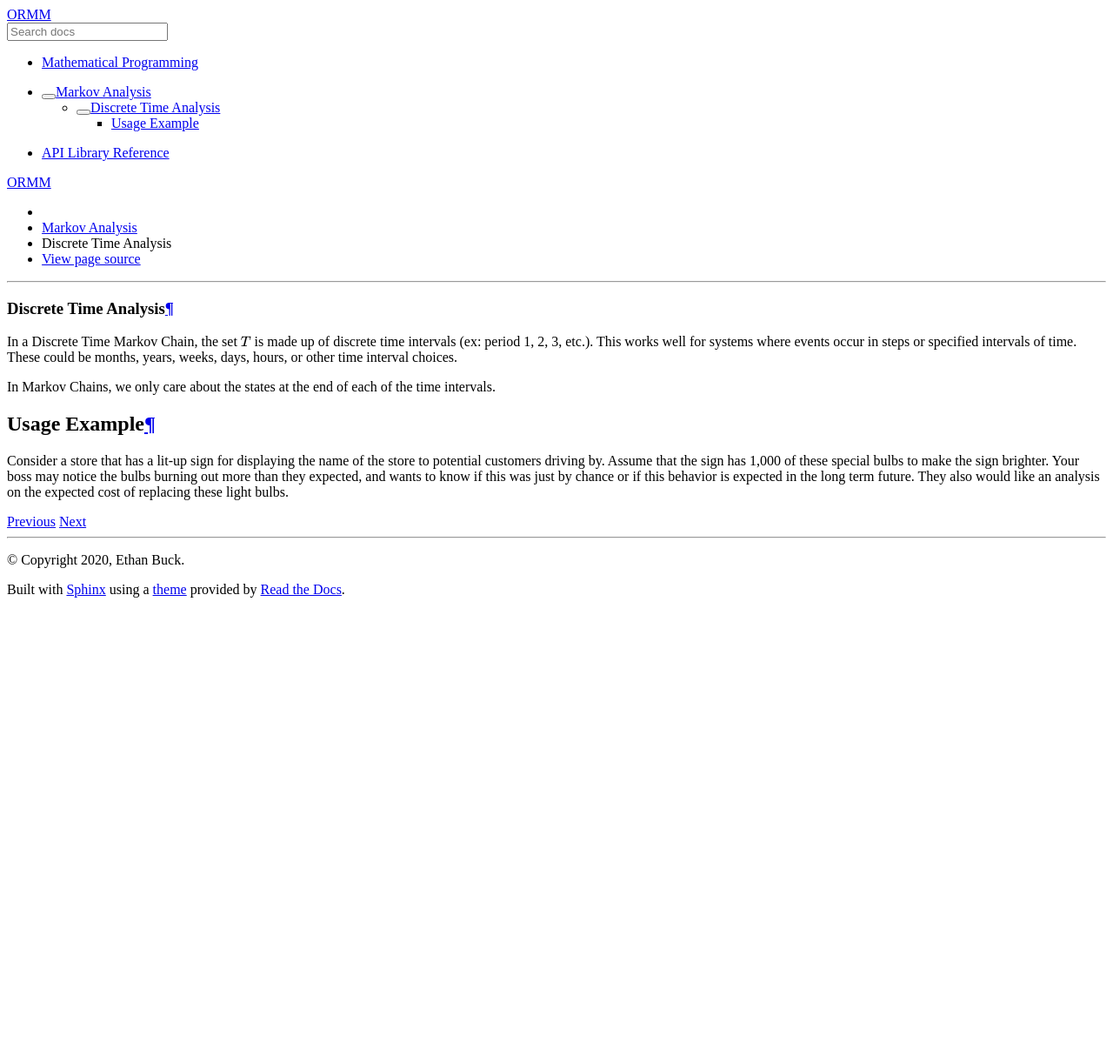
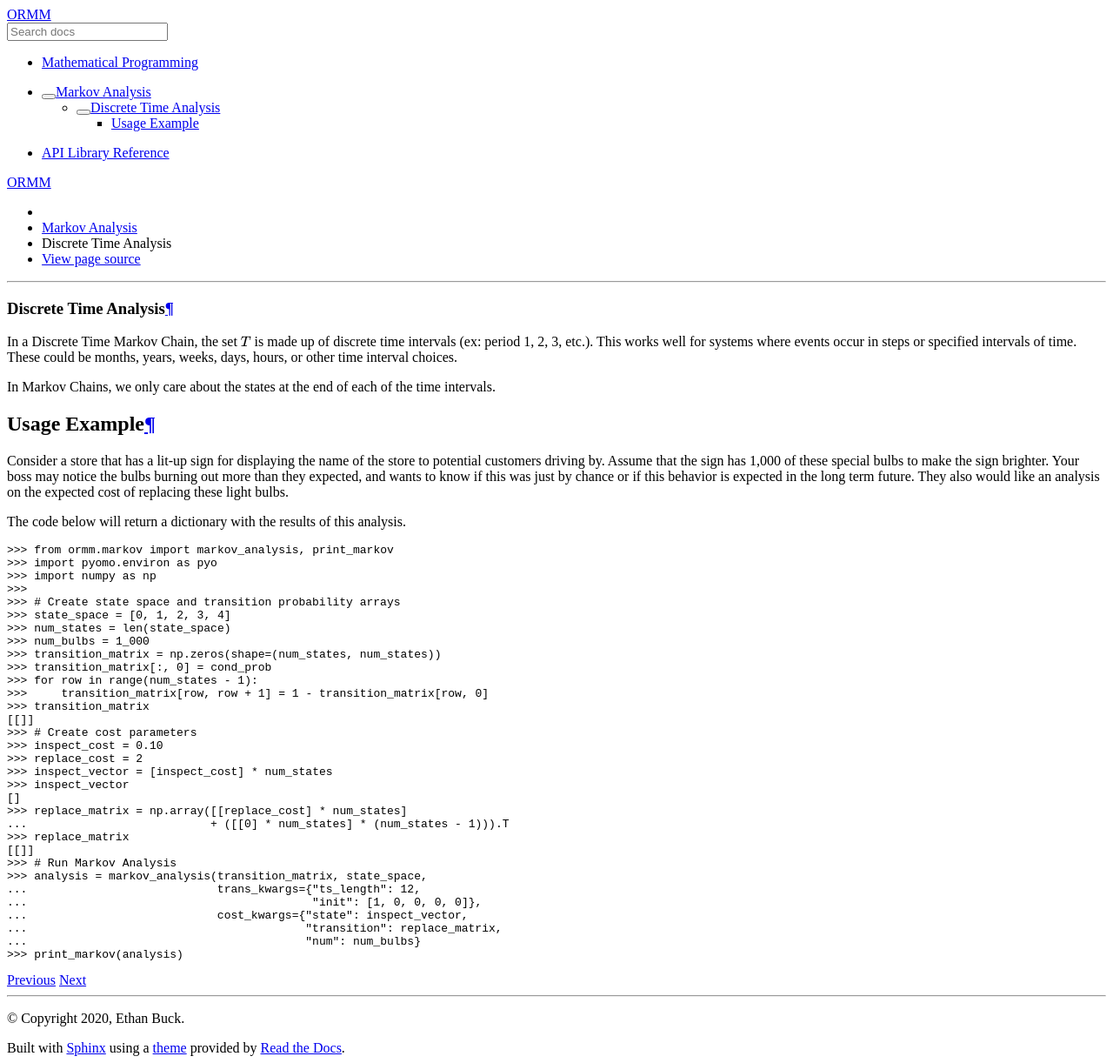
Before and after one commit to egbuck/ormm, a Sphinx documentation site: the page built from docs/source/markov/discrete.rst, in a window 1280 px wide. Shown: the whole page at 87% size. Built offline with Sphinx 7.4.7 and the Read the Docs theme 2.0.0, drawn with Linux system fonts in a browser that asks for light colours; before the commit the page ends 900 px from its top, so only the background shows below that.

Commit message:
Code example for discrete time markov analysis - Still need to add output to it

```diff
--- a/docs/source/markov/discrete.rst
+++ b/docs/source/markov/discrete.rst
@@ -18,3 +18,38 @@ notice the bulbs burning out more than they expected, and wants to know
 if this was just by chance or if this behavior is expected in the long term
 future.  They also would like an analysis on the expected cost of replacing these
 light bulbs.
+
+The code below will return a dictionary with the results of this analysis.
+
+>>> from ormm.markov import markov_analysis, print_markov
+>>> import pyomo.environ as pyo
+>>> import numpy as np
+>>>
+>>> # Create state space and transition probability arrays
+>>> state_space = [0, 1, 2, 3, 4]
+>>> num_states = len(state_space)
+>>> num_bulbs = 1_000
+>>> transition_matrix = np.zeros(shape=(num_states, num_states))
+>>> transition_matrix[:, 0] = cond_prob
+>>> for row in range(num_states - 1):
+>>>     transition_matrix[row, row + 1] = 1 - transition_matrix[row, 0]
+>>> transition_matrix
+[[]]
+>>> # Create cost parameters
+>>> inspect_cost = 0.10
+>>> replace_cost = 2
+>>> inspect_vector = [inspect_cost] * num_states
+>>> inspect_vector
+[]
+>>> replace_matrix = np.array([[replace_cost] * num_states]
+...                           + ([[0] * num_states] * (num_states - 1))).T
+>>> replace_matrix
+[[]]
+>>> # Run Markov Analysis
+>>> analysis = markov_analysis(transition_matrix, state_space,
+...                            trans_kwargs={"ts_length": 12,
+...                                          "init": [1, 0, 0, 0, 0]},
+...                            cost_kwargs={"state": inspect_vector,
+...                                         "transition": replace_matrix,
+...                                         "num": num_bulbs}
+>>> print_markov(analysis)
```
